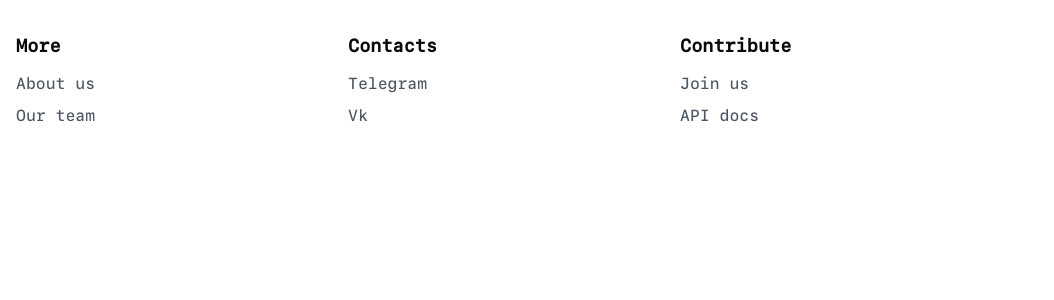
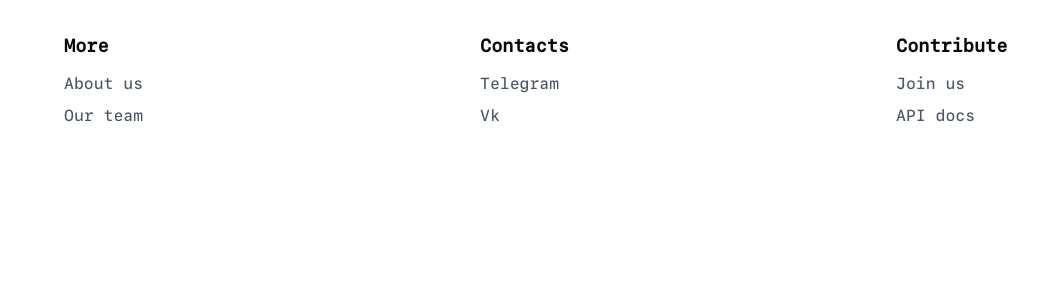
Before and after one commit to itis-merch/space-gray-ui, a Vue app: page / in a window 1280 px wide. Shown: the top 300 px of the page, without its empty margins (0-1054 px from the left). Built offline with nearby package versions, Linux system fonts and the light colour scheme.

Commit message:
refactor: changed the position of the blocks in the footer

```diff
--- a/src/components/SGFooter.vue
+++ b/src/components/SGFooter.vue
@@ -4,8 +4,8 @@
 
 <template>
 	<footer class="bg-white">
-		<div class="mx-auto w-full max-w-screen-2xl font-extralight text-gray-600 sg-nav-link text-base">
-			<div class="grid grid-cols-2 gap-20 px-4 py-6 lg:py-8 md:grid-cols-4">
+		<div class="mx-auto w-full max-w-screen2xl font-extralight text-gray-600 sg-nav-link text-base">
+			<div class="grid grid-cols-4 gap-x-24 px-16 py-6 lg:py-8 md:grid-cols-3">
 				<div>
 					<h3 class="mb-3 text-lg font-bold text-stone-950">More</h3>
 					<ul class="">
@@ -20,7 +20,7 @@
 				<div>
 					<h3 class="mb-3 text-lg font-bold text-stone-950">Contacts</h3>
 					<ul class="">
-						<li class="mb-2 font-extralight">
+						<li class="mb-2">
 							<a href="#" class="hover:underline">Telegram</a>
 						</li>
 						<li class="mb-2">
```
